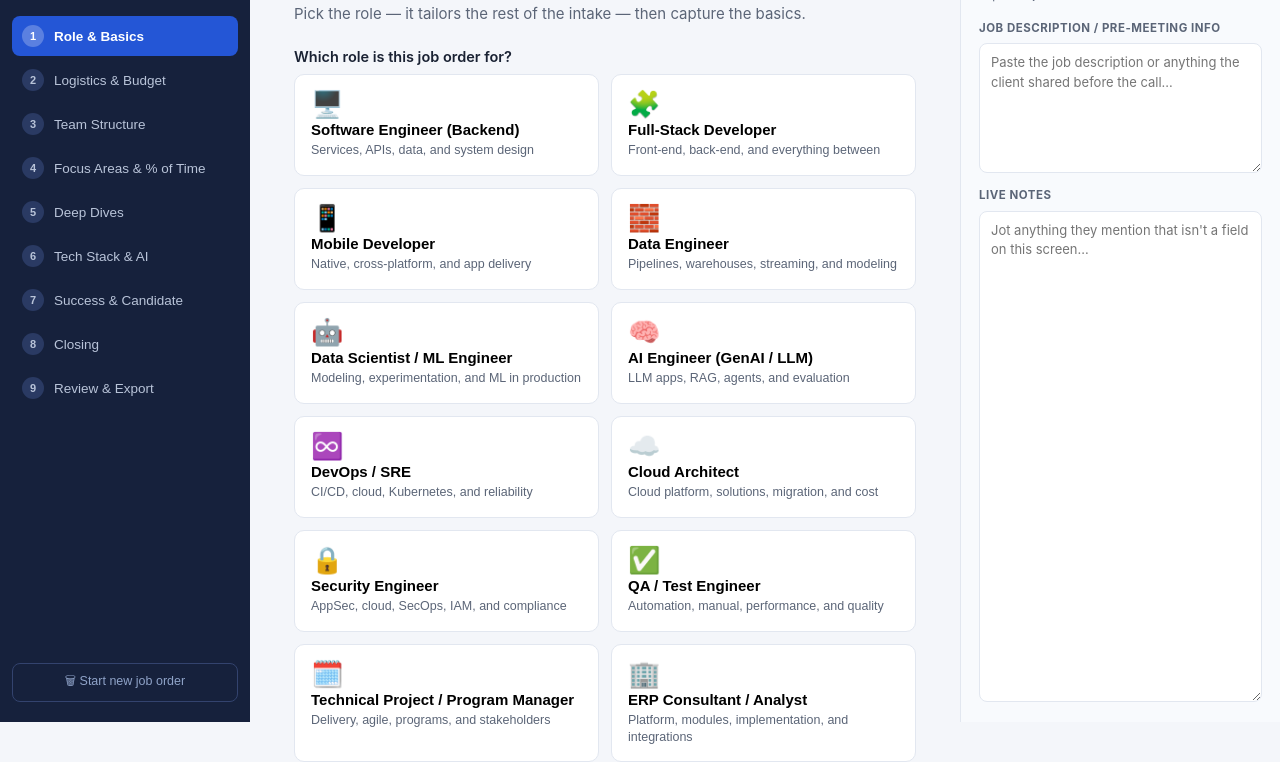
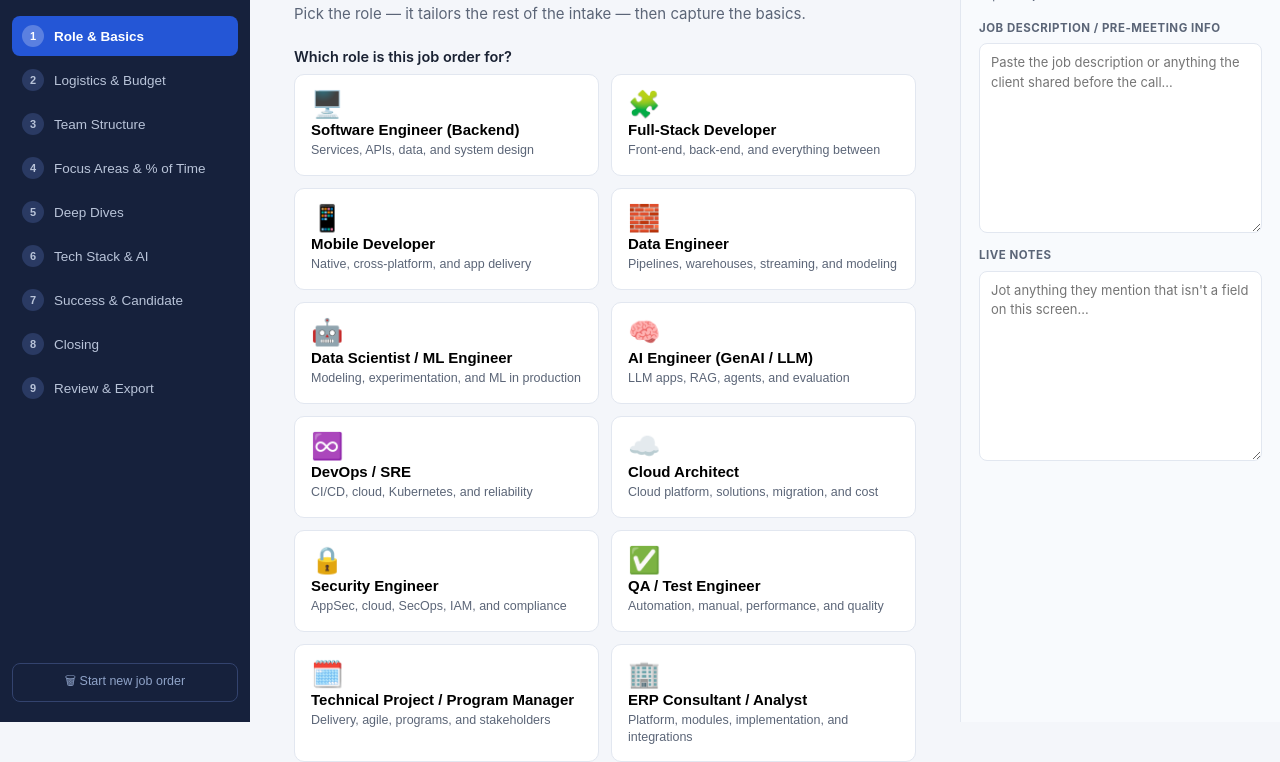
Before and after one commit to davshe06/TechJOForm, a plain HTML site: page index.html in a window 1280 px wide. Shown: the part 78-840 px from the top of the page. Drawn offline with Linux system fonts and the light colour scheme.

Commit message:
Make notes boxes equal-sized and persist manual resize
- Both notes fields now start at the same height (removed the grow/fill
  asymmetry on the live-notes box).
- A manual resize of either box is captured via ResizeObserver and stored,
  then reapplied so the chosen height survives step changes and reloads
  (width-only changes don't trigger a save).
- Flush the debounced autosave on pagehide/visibilitychange so a quick
  reload or tab close never drops the last edit (notes text or heights).

Co-Authored-By: Claude Fable 5 <noreply@anthropic.com>
Claude-Session: https://claude.ai/code/session_019LoCHA4YXMZDxshYUUHVfa

```diff
--- a/app.js
+++ b/app.js
@@ -18,7 +18,7 @@ function defaultState() {
     roleId: null,
     common: { basics: {}, logistics: {}, team: {}, closing: {} },
     roles: {},
-    notes: { pretext: "", live: "" }
+    notes: { pretext: "", live: "", pretextH: null, liveH: null }
   };
 }
 
@@ -43,10 +43,18 @@ function loadState() {
 let saveTimer = null;
 function saveState() {
   clearTimeout(saveTimer);
-  saveTimer = setTimeout(() => {
-    try { localStorage.setItem(STORAGE_KEY, JSON.stringify(state)); } catch (e) {}
-  }, 200);
+  saveTimer = setTimeout(flushSave, 200);
 }
+function flushSave() {
+  clearTimeout(saveTimer);
+  try { localStorage.setItem(STORAGE_KEY, JSON.stringify(state)); } catch (e) {}
+}
+/* Flush any pending debounced save before the page goes away, so a quick
+   reload or tab close never drops the last edit. */
+window.addEventListener("pagehide", flushSave);
+document.addEventListener("visibilitychange", () => {
+  if (document.visibilityState === "hidden") flushSave();
+});
 
 /* ---------- role helpers ---------- */
 
@@ -807,26 +815,39 @@ function renderNotesPanel(app) {
   const panel = el("aside", "notes-panel");
   panel.appendChild(el("div", "notes-head", "🗒️ Notes"));
   panel.appendChild(el("p", "notes-sub", "Kept across every step and added to the exported job order."));
-
-  const preBlock = el("div", "notes-block");
-  preBlock.appendChild(el("label", "notes-label", "Job description / pre-meeting info"));
-  const pre = el("textarea", "notes-pretext");
-  pre.placeholder = "Paste the job description or anything the client shared before the call…";
-  pre.value = state.notes.pretext || "";
-  pre.addEventListener("input", () => { state.notes.pretext = pre.value; saveState(); });
-  preBlock.appendChild(pre);
-  panel.appendChild(preBlock);
-
-  const liveBlock = el("div", "notes-block grow");
-  liveBlock.appendChild(el("label", "notes-label", "Live notes"));
-  const live = el("textarea", "notes-live");
-  live.placeholder = "Jot anything they mention that isn't a field on this screen…";
-  live.value = state.notes.live || "";
-  live.addEventListener("input", () => { state.notes.live = live.value; saveState(); });
-  liveBlock.appendChild(live);
-  panel.appendChild(liveBlock);
-
+  panel.appendChild(notesField("Job description / pre-meeting info", "pretext",
+    "Paste the job description or anything the client shared before the call…"));
+  panel.appendChild(notesField("Live notes", "live",
+    "Jot anything they mention that isn't a field on this screen…"));
   app.appendChild(panel);
 }
 
+/* One notes field. Text autosaves; a manual resize is captured via
+   ResizeObserver and stored (…H), then reapplied so the chosen height
+   survives step changes. Width-only changes don't trigger a save. */
+function notesField(labelText, key, placeholder) {
+  const hKey = key + "H";
+  const block = el("div", "notes-block");
+  block.appendChild(el("label", "notes-label", labelText));
+  const ta = el("textarea");
+  ta.placeholder = placeholder;
+  ta.value = state.notes[key] || "";
+  if (state.notes[hKey]) ta.style.height = state.notes[hKey] + "px";
+  ta.addEventListener("input", () => { state.notes[key] = ta.value; saveState(); });
+
+  if (typeof ResizeObserver !== "undefined") {
+    let lastH = null;
+    const ro = new ResizeObserver(() => {
+      const h = ta.offsetHeight;
+      if (!h) return;
+      if (lastH === null) { lastH = h; return; }   // first measurement = baseline
+      if (h !== lastH) { lastH = h; state.notes[hKey] = h; saveState(); }
+    });
+    ro.observe(ta);
+  }
+
+  block.appendChild(ta);
+  return block;
+}
+
 document.addEventListener("DOMContentLoaded", render);
--- a/styles.css
+++ b/styles.css
@@ -257,7 +257,6 @@ h2 { margin: 0 0 6px; font-size: 26px; }
 .notes-head { font-weight: 700; font-size: 15px; }
 .notes-sub { margin: -8px 0 2px; font-size: 12px; color: var(--muted); line-height: 1.4; }
 .notes-block { display: flex; flex-direction: column; gap: 6px; }
-.notes-block.grow { flex: 1; min-height: 0; }
 .notes-label {
   font-size: 11.5px; font-weight: 700; color: var(--muted);
   text-transform: uppercase; letter-spacing: .5px;
@@ -273,14 +272,13 @@ h2 { margin: 0 0 6px; font-size: 26px; }
   border-radius: 8px;
   padding: 9px 11px;
   resize: vertical;
+  min-height: 190px;
 }
 .notes-panel textarea:focus {
   outline: none;
   border-color: var(--accent);
   box-shadow: 0 0 0 3px rgba(36, 86, 214, .15);
 }
-.notes-pretext { min-height: 130px; }
-.notes-block.grow textarea { flex: 1; min-height: 220px; }
 
 /* ---------- questions ---------- */
 
@@ -544,7 +542,7 @@ textarea { resize: vertical; }
     border-left: none;
     border-top: 1px solid var(--line);
   }
-  .notes-block.grow textarea { min-height: 140px; }
+  .notes-panel textarea { min-height: 140px; }
 }
 
 @media (max-width: 760px) {
```
